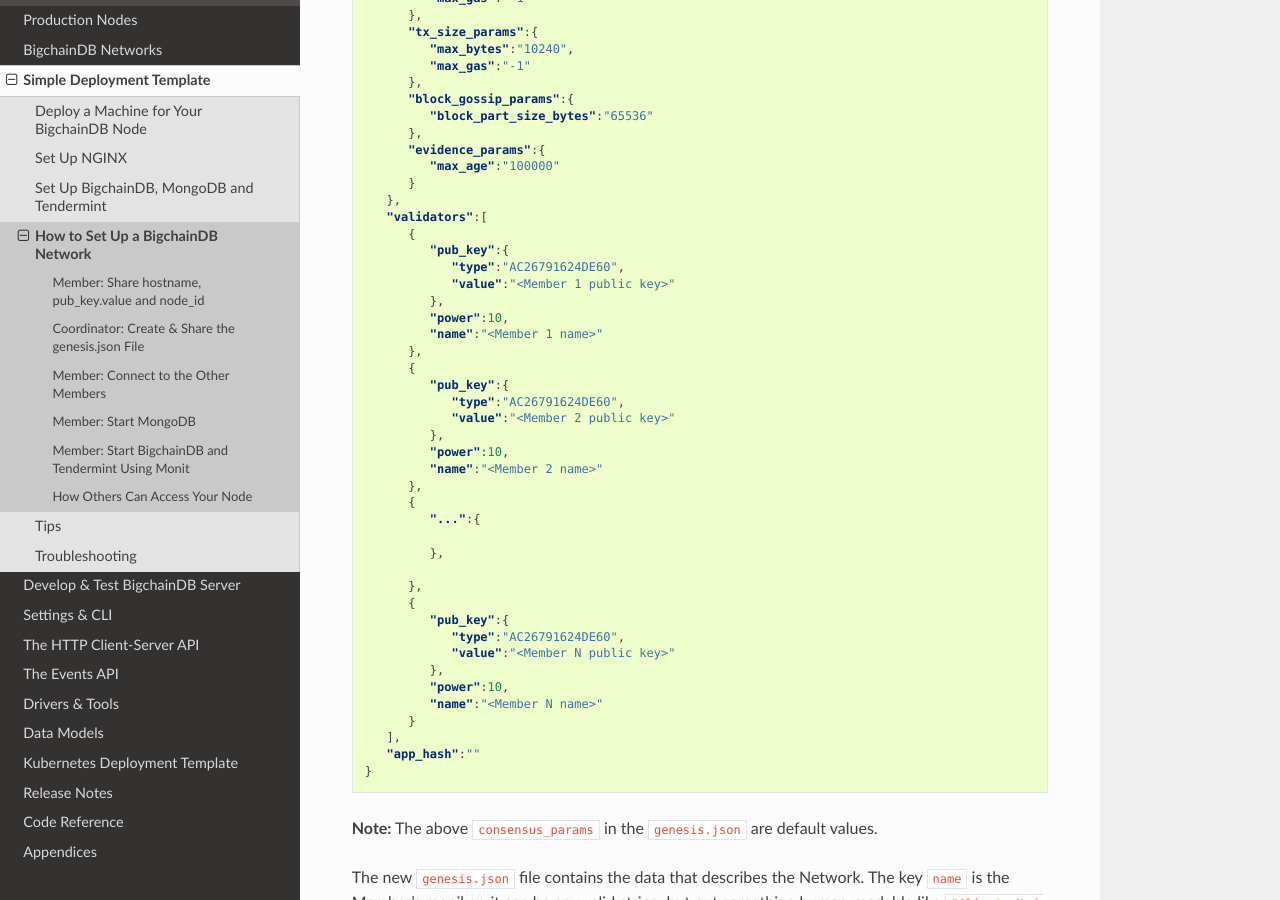
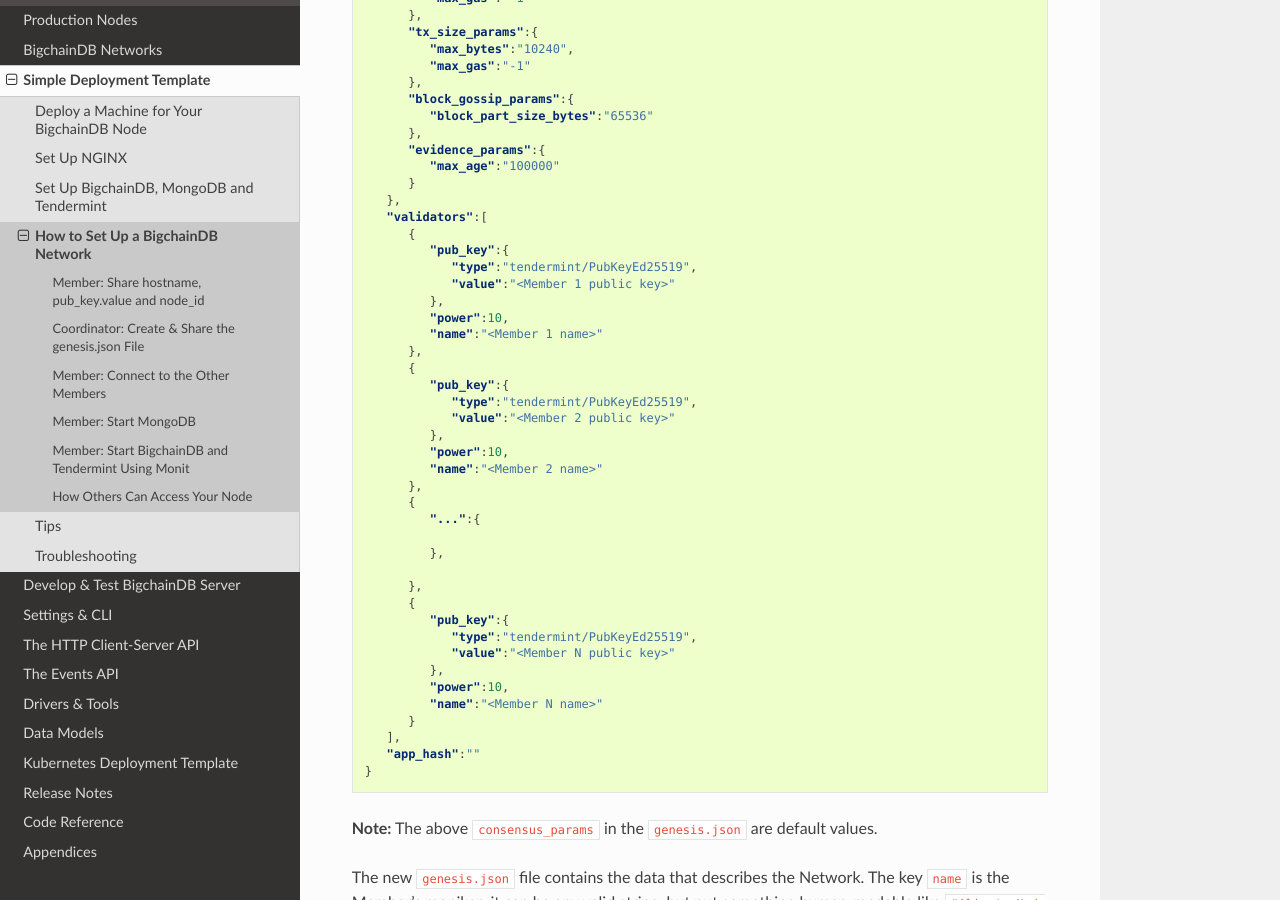
Before and after one commit to thematerials-network/bigchaindb-node, a Sphinx documentation site: the page built from bigchaindb/docs/server/source/simple-deployment-template/network-setup.md, in a window 1280 px wide and 900 px high, scrolled down 1349 px. Built offline with Sphinx 7.4.7 and the Read the Docs theme 2.0.0, drawn with Linux system fonts in a browser that asks for light colours.

Commit message:
Revised docs based on tips from user (#2611)

```diff
--- a/bigchaindb/docs/server/source/simple-deployment-template/network-setup.md
+++ b/bigchaindb/docs/server/source/simple-deployment-template/network-setup.md
@@ -81,7 +81,7 @@ from all the Members, and should combine them in the file
    "validators":[
       {
          "pub_key":{
-            "type":"AC26791624DE60",
+            "type":"tendermint/PubKeyEd25519",
             "value":"<Member 1 public key>"
          },
          "power":10,
@@ -89,7 +89,7 @@ from all the Members, and should combine them in the file
       },
       {
          "pub_key":{
-            "type":"AC26791624DE60",
+            "type":"tendermint/PubKeyEd25519",
             "value":"<Member 2 public key>"
          },
          "power":10,
@@ -103,7 +103,7 @@ from all the Members, and should combine them in the file
       },
       {
          "pub_key":{
-            "type":"AC26791624DE60",
+            "type":"tendermint/PubKeyEd25519",
             "value":"<Member N public key>"
          },
          "power":10,
```
Also changed, not shown: bigchaindb/docs/server/source/simple-deployment-template/tips.md (+5 -0 lines).
